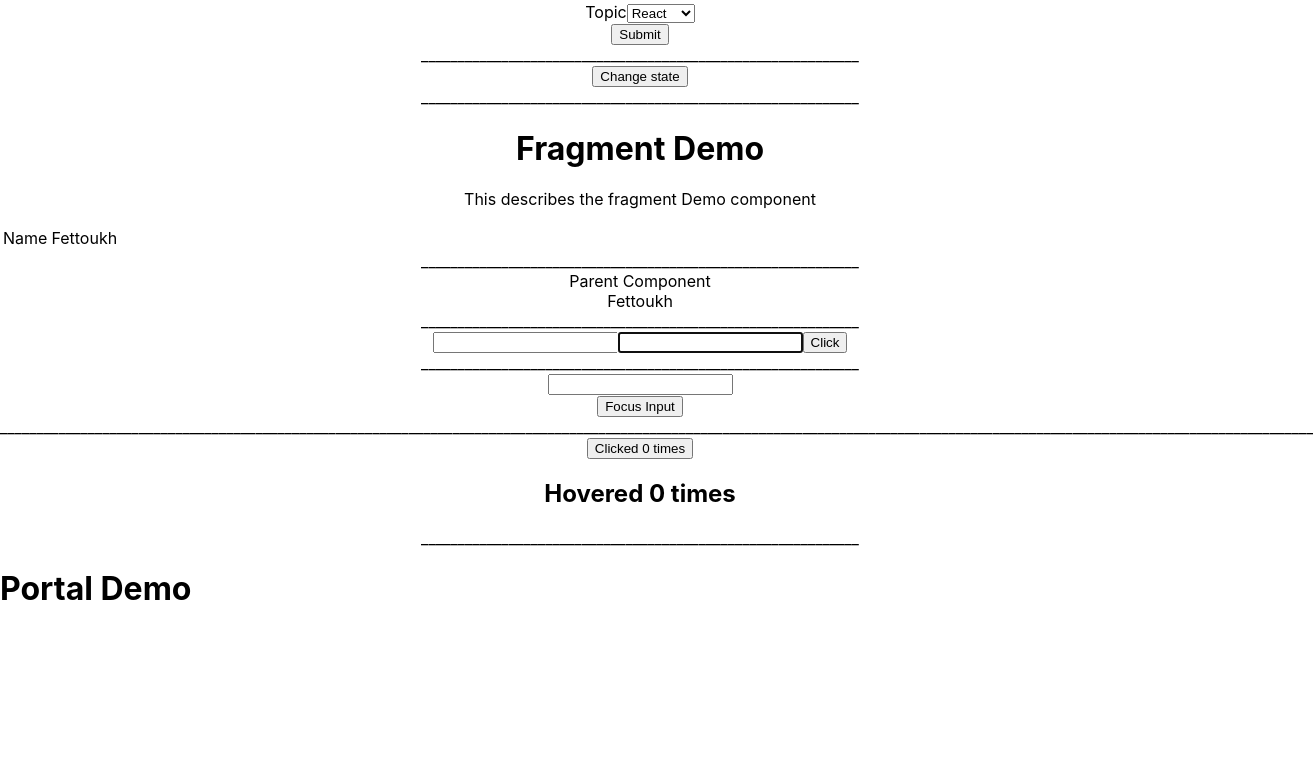
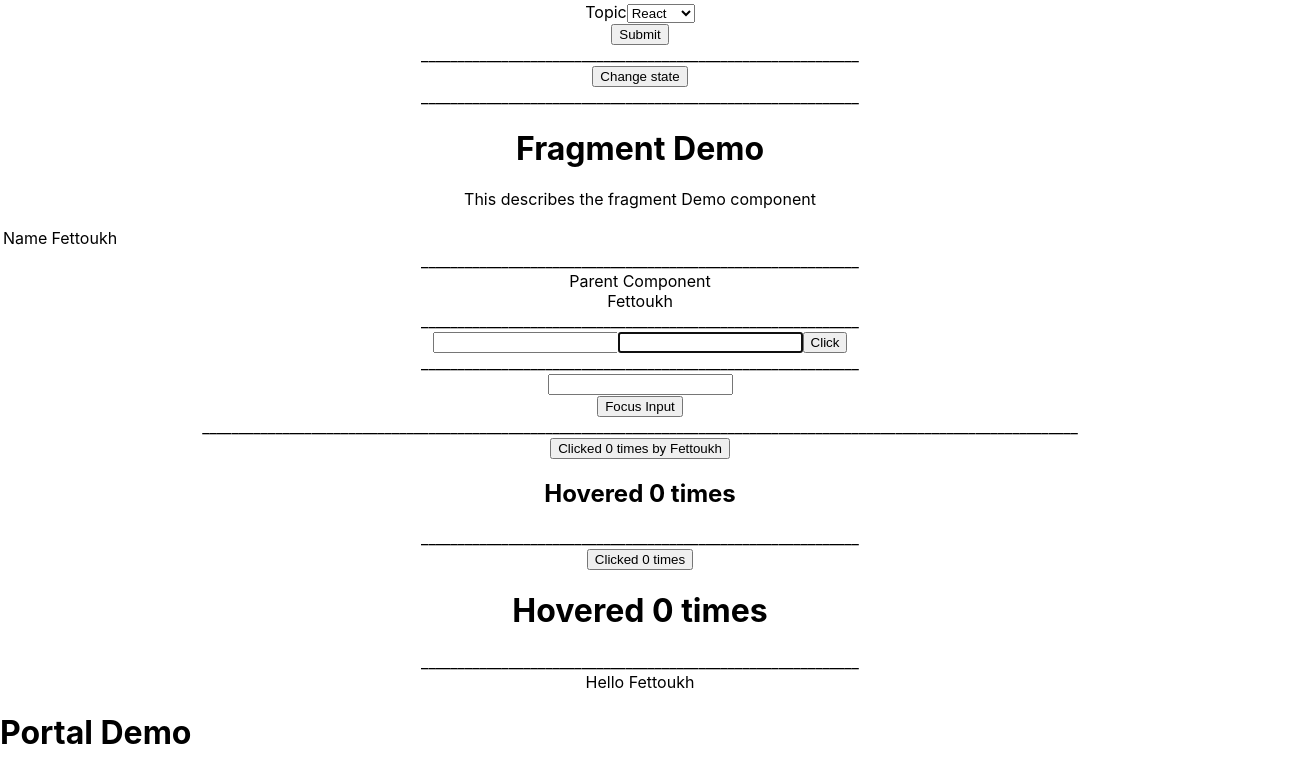
Before and after one commit to Fettoukh/learning-React, a React (Create React App) app: page / in a window 1280 px wide. Shown: the part 2050-2824 px from the top of the page, 1313 px wide, since content can reach past the window. Before the commit the page ends 2680 px from the top, so only its background shows below. Built offline with nearby package versions, Linux system fonts and the light colour scheme.

Commit message:
tenth commit

```diff
--- a/src/App.js
+++ b/src/App.js
@@ -1,120 +1,100 @@
-import React from 'react';
+import React from "react";
 //import logo from './logo.svg';
-import './App.css';
-import Greet from './components/Greet'
-import Welcome from './components/Welcome'
-import Hello from './components/Hello'
-import Message from './components/Message'
-import Counter from './components/Counter'
-import Destructuring_props_state from './components/Destructuring_Props_state'
-import FunctionClick from './components/FunctionClick'
-import ClassClick from './components/ClassClick'
-import EventBind from './components/EventBind'
-import ParentComponent from './components/ParentComponent'
-import ConditionRendering from './components/ConditionalRendering'
-import NameList from './components/NameList'
-import Stylesheet from './components/Stylesheet'
-import InlineStyling from './components/InlineStyling'
-import Form from './components/Form'
-import LifeCycle from './components/LifeCycle'
-import FragmentDemo from './components/FragmentDemo'
-import FragementTable from './components/FragementTable'
-import ParentComp from './components/ParentComp'
-import RefsDemo from './components/RefsDemo'
-import FocusInput from './components/FocusInput'
-import PortalDemo from './components/PortalDemo'
-import Hero from './components/Hero'
-import ErrorBoundary from './components/ErrorBoundary'
-import ClickCounter from './components/ClickCounter'
-import HoverCounter from './components/HoverCounter'
+import "./App.css";
+import Greet from "./components/Greet";
+import Welcome from "./components/Welcome";
+import Hello from "./components/Hello";
+import Message from "./components/Message";
+import Counter from "./components/Counter";
+import Destructuring_props_state from "./components/Destructuring_Props_state";
+import FunctionClick from "./components/FunctionClick";
+import ClassClick from "./components/ClassClick";
+import EventBind from "./components/EventBind";
+import ParentComponent from "./components/ParentComponent";
+import ConditionRendering from "./components/ConditionalRendering";
+import NameList from "./components/NameList";
+import Stylesheet from "./components/Stylesheet";
+import InlineStyling from "./components/InlineStyling";
+import Form from "./components/Form";
+import LifeCycle from "./components/LifeCycle";
+import FragmentDemo from "./components/FragmentDemo";
+import FragementTable from "./components/FragementTable";
+import ParentComp from "./components/ParentComp";
+import RefsDemo from "./components/RefsDemo";
+import FocusInput from "./components/FocusInput";
+import PortalDemo from "./components/PortalDemo";
+import Hero from "./components/Hero";
+import ErrorBoundary from "./components/ErrorBoundary";
+import ClickCounter from "./components/ClickCounter";
+import HoverCounter from "./components/HoverCounter";
+import ClickCounterTwo from "./components/ClickCounterTwo";
+import HoverCounterTwo from "./components/HoverCounterTwo";
+import CounterRenderPros from "./components/CounterRenderPros";
+import ComponentA from "./components/ComponentA";
+import { UserProvider } from "./components/UserContext";
 
 //import {Greet} from './components/Greet'
-import './appStyles.css'
-import styles from './appStyles.module.css'
-
+import "./appStyles.css";
+import styles from "./appStyles.module.css";
 
 function App() {
   return (
     <div className="App">
-
       ____________________________________________________________
-
-      <h1 className ='error'>Error</h1>
-      <h1 className = {styles.success} >Success</h1>
+      <h1 className="error">Error</h1>
+      <h1 className={styles.success}>Success</h1>
       ____________________________________________________________
-
       <InlineStyling></InlineStyling>
       ____________________________________________________________
-
       <Stylesheet primary={true}></Stylesheet>
       ____________________________________________________________
-
-       <Greet name ="Amine">
-       </Greet>
-
+      <Greet name="Amine"></Greet>
       <Greet>
         <p>This is a children props</p>
       </Greet>
-
       ____________________________________________________________
-
       <Welcome name="Amine"></Welcome>
       <Welcome name="Fettoukh"></Welcome>
       ____________________________________________________________
-
       <Hello></Hello>
       ____________________________________________________________
-
       <Message></Message>
       ____________________________________________________________
-
       <Counter></Counter>
       ____________________________________________________________
-
-       <Destructuring_props_state name="Amine" lastname="Fettoukh"></Destructuring_props_state>
+      <Destructuring_props_state
+        name="Amine"
+        lastname="Fettoukh"
+      ></Destructuring_props_state>
       ____________________________________________________________
-
       <FunctionClick></FunctionClick>
       ____________________________________________________________
-
       <ClassClick></ClassClick>
       ____________________________________________________________
-
       <EventBind></EventBind>
       ____________________________________________________________
-
       <ParentComponent></ParentComponent>
       ____________________________________________________________
-
       <ConditionRendering></ConditionRendering>
       ____________________________________________________________
-
       <NameList></NameList>
       ____________________________________________________________
-
       <Form></Form>
       ____________________________________________________________
-
       <LifeCycle></LifeCycle>
       ____________________________________________________________
-
       <FragmentDemo></FragmentDemo>
       <FragementTable></FragementTable>
       ____________________________________________________________
-
       <ParentComp></ParentComp>
       ____________________________________________________________
-
       <RefsDemo></RefsDemo>
       ____________________________________________________________
-
       <FocusInput></FocusInput>
       ____________________________________________________________
-
       <PortalDemo></PortalDemo>
-
-      ____________________________________________________________
-      {/* <ErrorBoundary>
+      {/* ____________________________________________________________
+      <ErrorBoundary>
       <Hero heroName ='Batman'></Hero>
       </ErrorBoundary>
       <ErrorBoundary>
@@ -123,12 +103,32 @@ function App() {
       <ErrorBoundary>
       <Hero heroName ='Joker'></Hero>
       </ErrorBoundary>  */}
-
       ____________________________________________________________
-
-      <ClickCounter></ClickCounter>
+      <ClickCounter name="Fettoukh"></ClickCounter>
       <HoverCounter></HoverCounter>
       ____________________________________________________________
+      {/* <ClickCounterTwo></ClickCounterTwo>
+      <HoverCounterTwo></HoverCounterTwo> */}
+      <CounterRenderPros
+        render={(count, incrementCount) => (
+          <ClickCounterTwo
+            count={count}
+            incrementCount={incrementCount}
+          ></ClickCounterTwo>
+        )}
+      />
+      <CounterRenderPros
+        render={(count, incrementCount) => (
+          <HoverCounterTwo
+            count={count}
+            incrementCount={incrementCount}
+          ></HoverCounterTwo>
+        )}
+      />
+      ____________________________________________________________
+      <UserProvider value='Fettoukh'>
+        <ComponentA></ComponentA>
+      </UserProvider>
     </div>
   );
 }
--- a/src/components/ClickCounter.js
+++ b/src/components/ClickCounter.js
@@ -1,5 +1,5 @@
 import React, { Component } from 'react'
-import UpdatedComponent from './WithCounter'
+import WithCounter from './WithCounter'
 
 class ClickCounter extends Component {
 
@@ -21,10 +21,10 @@ class ClickCounter extends Component {
         const {count , incrementCount} = this.props
         return (
             <div>
-                <button onClick={incrementCount}>Clicked {count} times</button>
+                <button onClick={incrementCount}>Clicked {count} times by {this.props.name}</button>
             </div>
         )
     }
 }
 
-export default UpdatedComponent(ClickCounter)
+export default WithCounter(ClickCounter , 5)
--- /dev/null
+++ b/src/components/ClickCounterTwo.js
@@ -0,0 +1,13 @@
+import React, { Component } from 'react'
+
+class ClickCounterTwo extends Component {
+
+    render() {
+        const { count , incrementCount} = this.props
+        return (
+            <button onClick = {incrementCount}>Clicked {count} times</button>
+        )
+    }
+}
+
+export default ClickCounterTwo
--- /dev/null
+++ b/src/components/ComponentA.js
@@ -0,0 +1,14 @@
+import React, { Component } from 'react'
+import ComponentB from './ComponentB'
+
+export class ComponentA extends Component {
+    render() {
+        return (
+            <div>
+                <ComponentB></ComponentB>
+            </div>
+        )
+    }
+}
+
+export default ComponentA
--- /dev/null
+++ b/src/components/ComponentB.js
@@ -0,0 +1,14 @@
+import React, { Component } from 'react'
+import ComponentC from './ComponentC'
+
+export class ComponentB extends Component {
+    render() {
+        return (
+            <div>
+                <ComponentC></ComponentC>
+            </div>
+        )
+    }
+}
+
+export default ComponentB
--- /dev/null
+++ b/src/components/ComponentC.js
@@ -0,0 +1,18 @@
+import React, { Component } from 'react'
+import {UserConsumer} from './UserContext'
+
+export class ComponentC extends Component {
+    render() {
+        return (
+            <UserConsumer>
+                {
+                   (username) => {
+                        return <div>Hello {username}</div>
+                    }
+                }
+            </UserConsumer>
+        )
+    }
+}
+
+export default ComponentC
--- /dev/null
+++ b/src/components/CounterRenderPros.js
@@ -0,0 +1,26 @@
+import React, { Component } from 'react'
+
+class CounterRenderPros extends Component {
+    constructor(props) {
+        super(props)
+
+        this.state = {
+             count : 0
+        }
+    }
+
+    incrementCount = () => {
+            this.setState(prevState => {
+                return { count : prevState.count + 1}
+            })
+        }
+    render() {
+        return (
+            <div>
+                {this.props.render(this.state.count , this.incrementCount)}
+            </div>
+        )
+    }
+}
+
+export default CounterRenderPros
--- a/src/components/HoverCounter.js
+++ b/src/components/HoverCounter.js
@@ -1,5 +1,5 @@
 import React, { Component } from 'react'
-import UpdatedComponent from './WithCounter'
+import WithCounter from './WithCounter'
 
 class HoverCounter extends Component {
 
@@ -13,4 +13,4 @@ class HoverCounter extends Component {
     }
 }
 
-export default UpdatedComponent(HoverCounter)
+export default WithCounter(HoverCounter , 10)
--- /dev/null
+++ b/src/components/HoverCounterTwo.js
@@ -0,0 +1,13 @@
+import React, { Component } from 'react'
+
+class HoverCounterTwo extends Component {
+
+    render() {
+        const { count , incrementCount} = this.props
+        return (
+            <h1 onMouseOver={incrementCount}>Hovered {count} times</h1>
+        )
+    }
+}
+
+export default HoverCounterTwo
--- /dev/null
+++ b/src/components/UserContext.js
@@ -0,0 +1,7 @@
+import React from 'react'
+
+const UserContext = React.createContext()
+const UserProvider = UserContext.Provider
+const UserConsumer = UserContext.Consumer
+
+export {UserProvider , UserConsumer}
--- a/src/components/WithCounter.js
+++ b/src/components/WithCounter.js
@@ -1,6 +1,6 @@
 import React from 'react'
 
-const UpdatedComponent = (OriginalComponent) => {
+const WithCounter = (OriginalComponent , incrementNumber) => {
     class NewComponent extends React.Component {
         constructor(props) {
             super(props)
@@ -12,15 +12,15 @@ const UpdatedComponent = (OriginalComponent) => {
 
         incrementCount = () => {
             this.setState(prevState => {
-                return { count : prevState.count+1 }
+                return { count : prevState.count + incrementNumber }
             })
         }
 
         render() {
-            return <OriginalComponent count = {this.state.count} incrementCount = {this.incrementCount} ></OriginalComponent>
+            return <OriginalComponent count = {this.state.count} incrementCount = {this.incrementCount} {...this.props} ></OriginalComponent>
         }
     }
     return NewComponent
 }
 
-export default UpdatedComponent
+export default WithCounter
```
Lines whose indentation alone changed are shown as unchanged.
